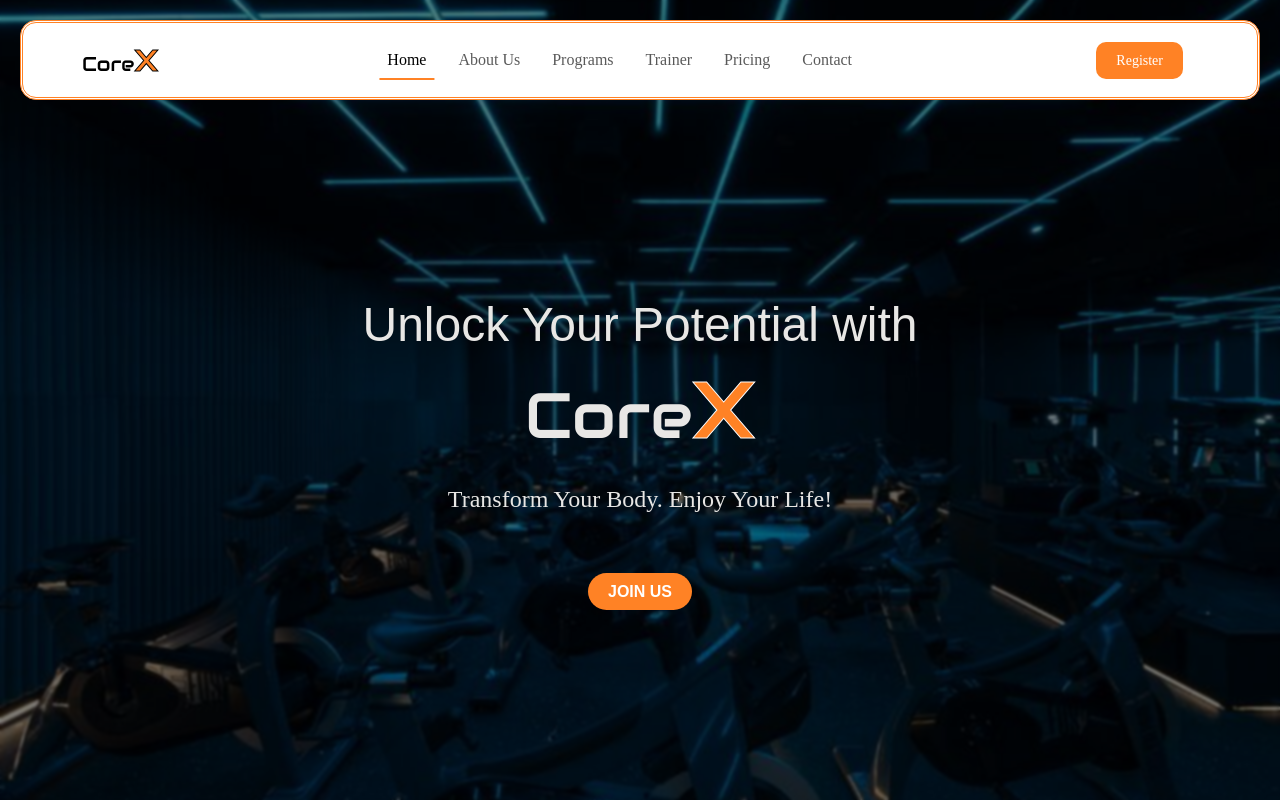
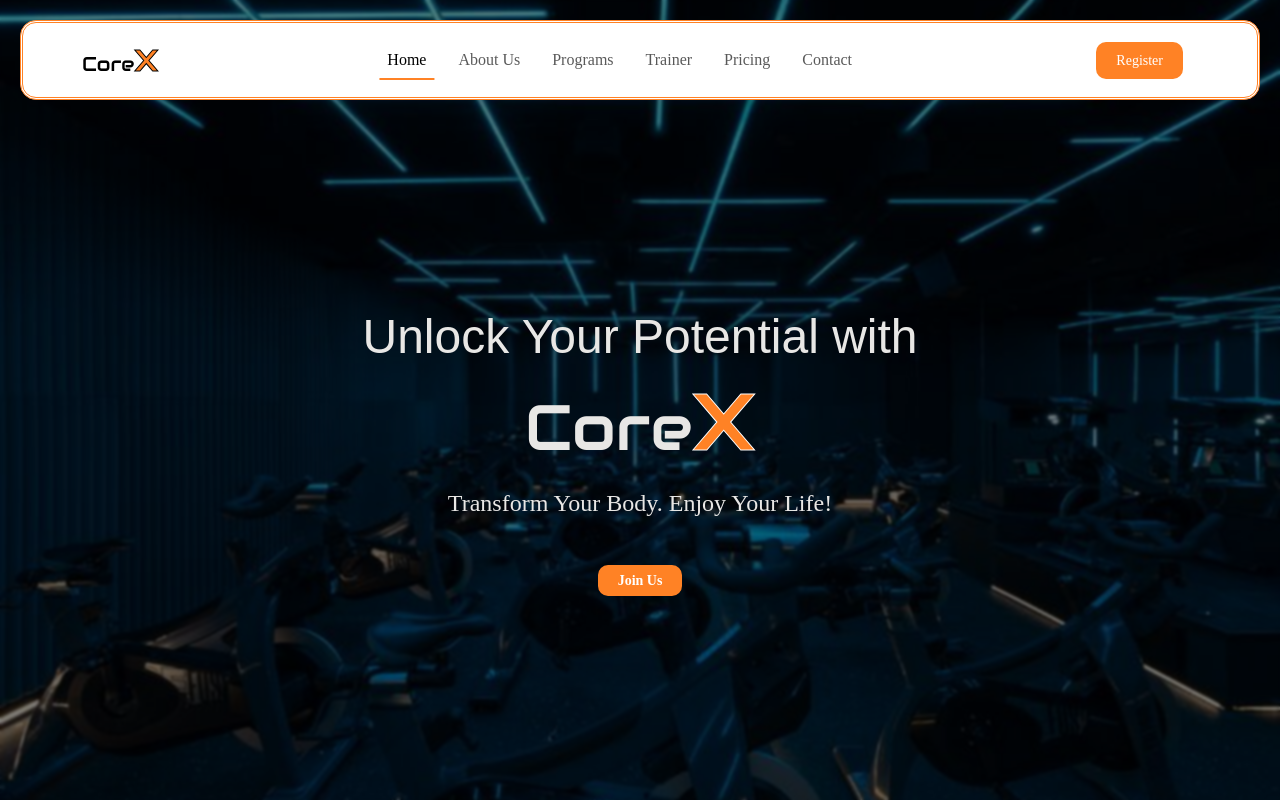
Before and after one commit to MPrise9/corex_fitness, a plain HTML site: page index.html in a window 1280 px wide. Drawn offline with nearby package versions, Linux system fonts and the light colour scheme; a web font is replaced by a local one.

Commit message:
first commit

```diff
--- a/style.css
+++ b/style.css
@@ -145,8 +145,8 @@ html {
 
 .home .content p {
   font-size: 1.5rem;
-  padding-top: 1rem;
-  padding-bottom: 3rem;
+  padding-top: 0.5rem;
+  padding-bottom: 2rem;
   line-height: 1.4;
   text-align: center;
   font-family: "Bai Jamjuree", sans-serif;
@@ -155,14 +155,10 @@ html {
   background-color: #ff8225;
   color: white;
   text-decoration: none;
-  text-transform: uppercase;
-  text-align: center;
-  padding: 10px 20px;
-  border-radius: 50px;
+  font-size: 14px;
+  padding: 8px 20px;
+  border-radius: 10px;
   transition: 0.3s background-color;
-  font-size: 1rem;
-  font-family: "Bai Jamjuree", sans-serif;
-  transition: 0.5s ease;
 }
 .home-btn:hover {
   background-color: white;
```
